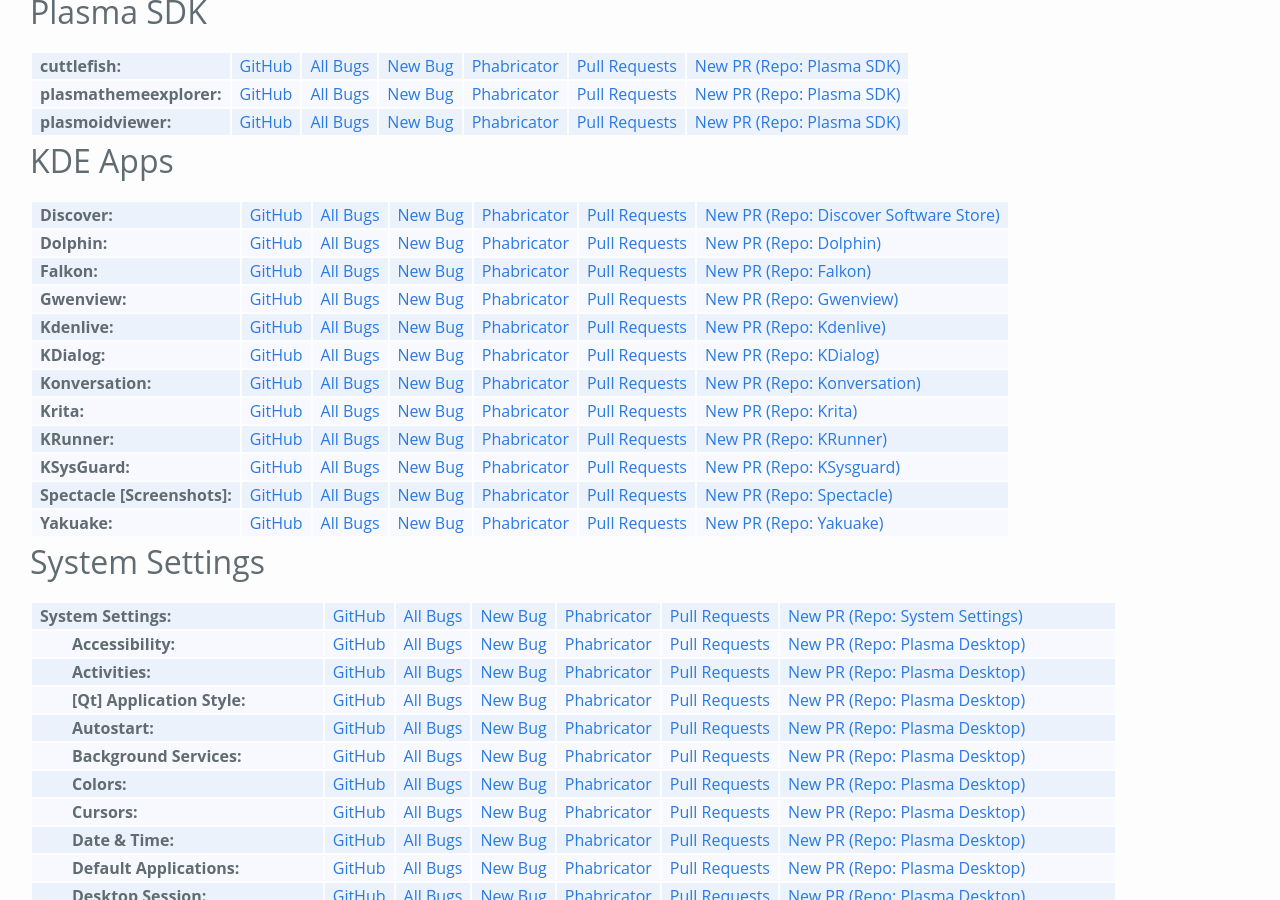
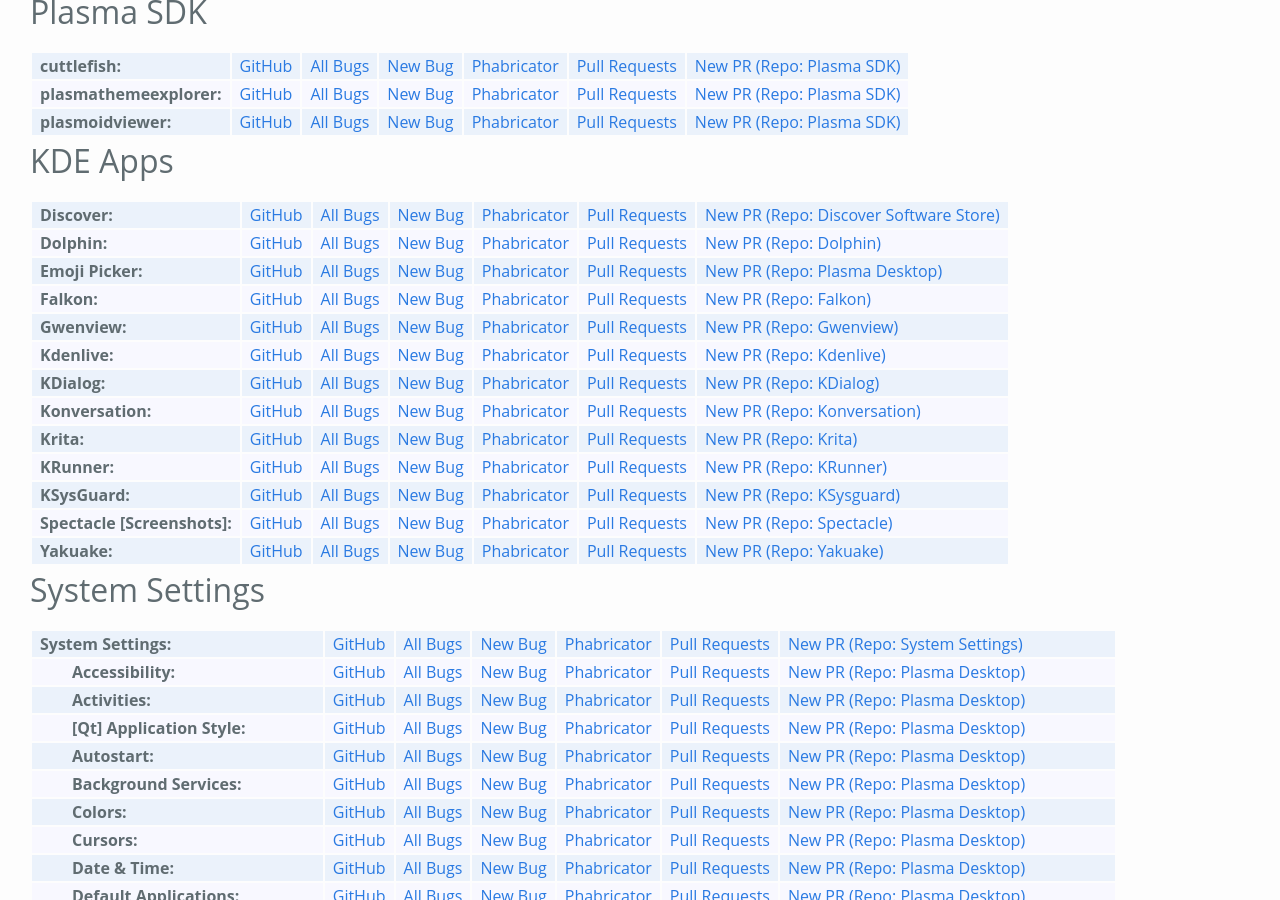
Before and after one commit to Zren/zren.github.io, a Jekyll site: the page built from kde_repos.md, in a window 1280 px wide and 900 px high, scrolled down 4636 px. Built offline with Jekyll 4.4.1, drawn with Linux system fonts in a browser that asks for light colours.

Commit message:
Add Emoji Picker link

```diff
--- a/kde_repos.md
+++ b/kde_repos.md
@@ -928,6 +928,13 @@
 			phabRepo='dolphin'
 			phabRepoName='Dolphin'
 			phabDiffQuery='Q.uZMhKXjose'
+		%}
+	</tr>
+	<tr>
+		{% include kdeRepoDesktop.html
+			repoName='Emoji Picker'
+			githubLink='https://github.com/KDE/plasma-desktop/tree/master/applets/kimpanel/backend/ibus/emojier'
+			product='plasmashell&component=general'
 		%}
 	</tr>
 	<tr>
```
